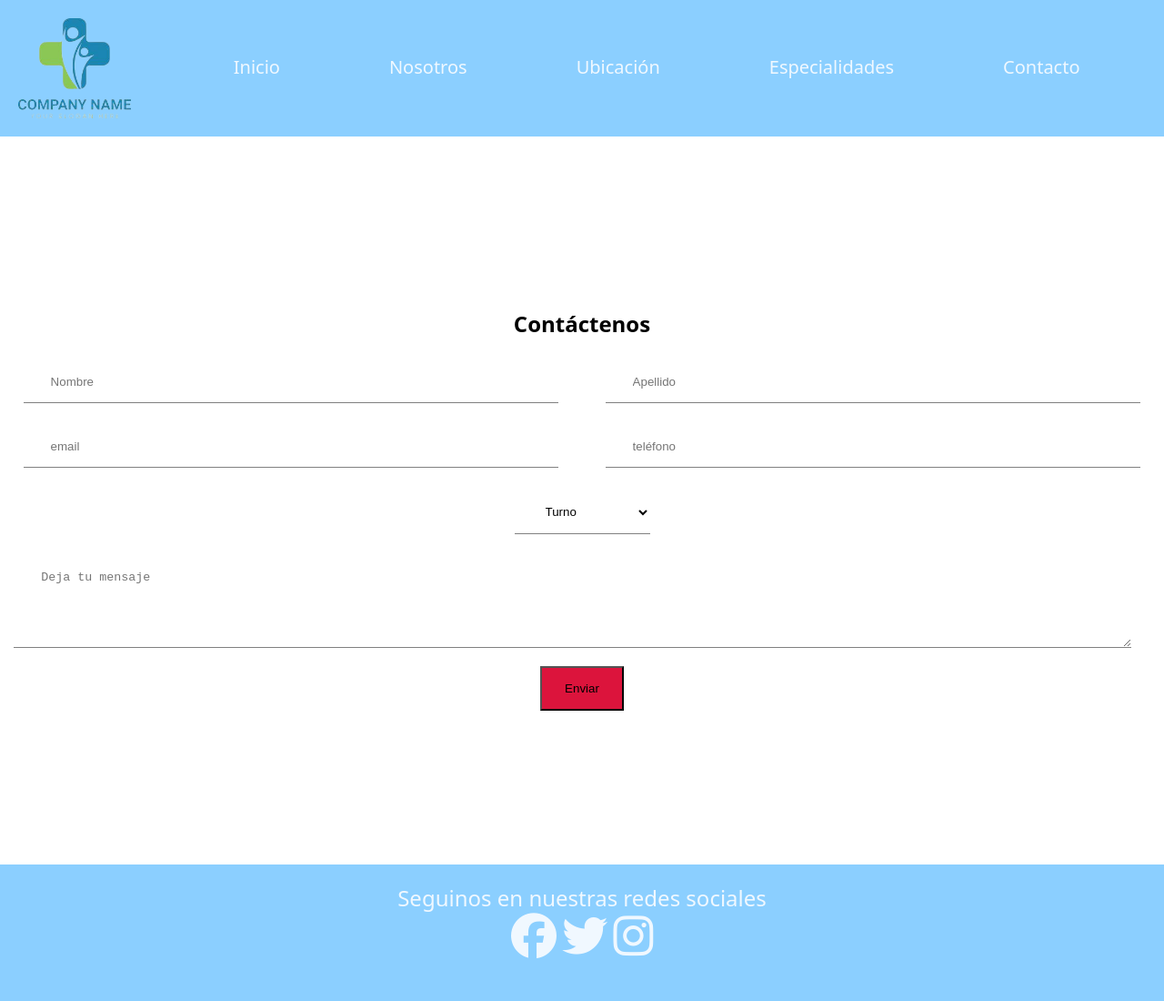
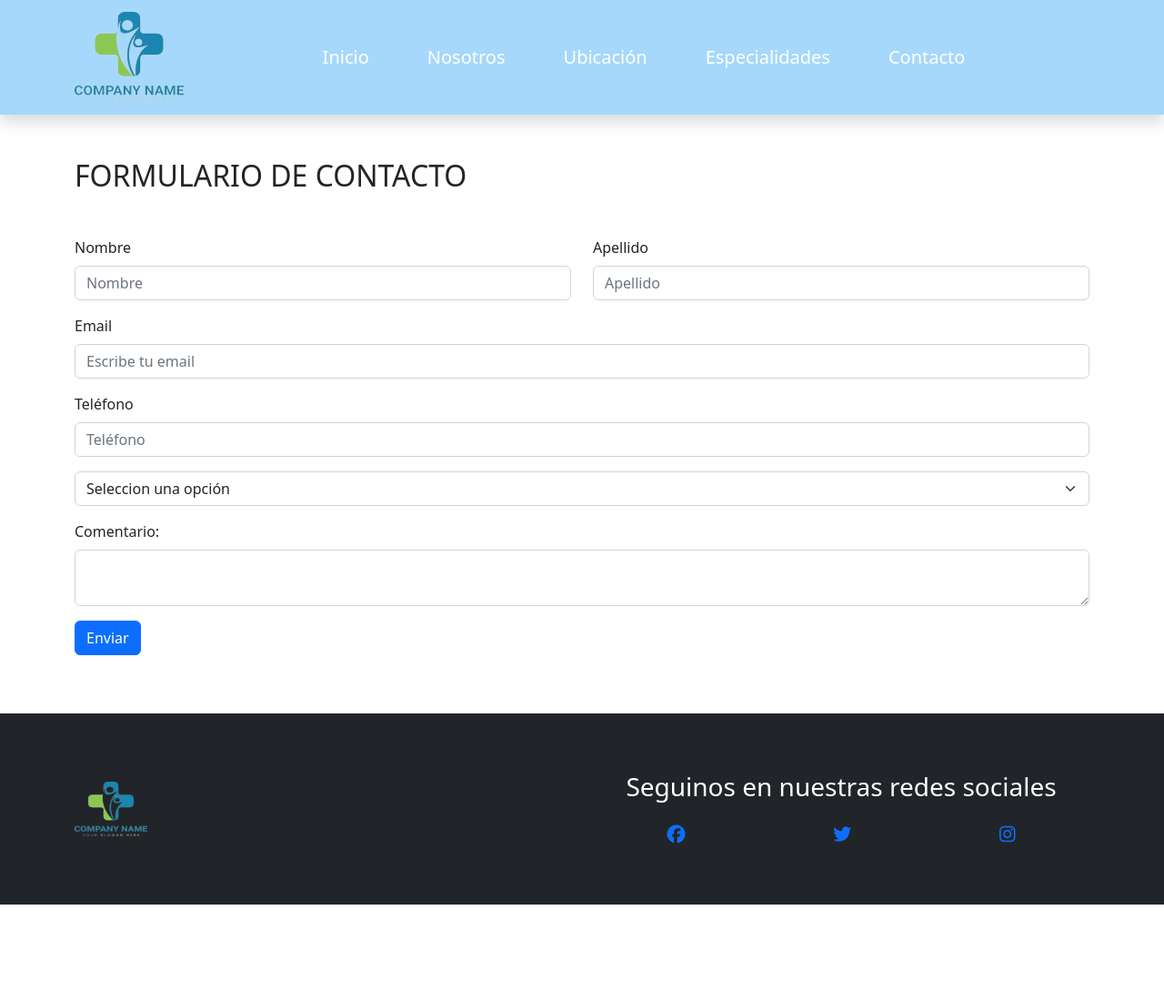
Before and after one commit to jescdev/primer_repositorio, a plain HTML site: page pages/contacto.html in a window 1280 px wide. Shown: the whole page at 91% size. After the commit the page ends 994 px from the top, so only its background shows below. Drawn offline with nearby package versions, Linux system fonts and the light colour scheme.

Commit message:
Se implemento BS en navbar, formulario de contacto y footer, de la página Contacto

```diff
--- a/pages/contacto.html
+++ b/pages/contacto.html
@@ -6,7 +6,14 @@
     <meta name="viewport" content="width=device-width, initial-scale=1.0" />
     <!-- ICONO DE PESTAÑA -->
     <link rel="shotcurt icon" href="../assets/img/hospital.png" />
-    <link rel="stylesheet" href="../css/style.css" />
+<!-- BS -->
+    <link
+    href="https://cdn.jsdelivr.net/npm/bootstrap@5.2.0/dist/css/bootstrap.min.css"
+    rel="stylesheet"
+    integrity="sha384-gH2yIJqKdNHPEq0n4Mqa/HGKIhSkIHeL5AyhkYV8i59U5AR6csBvApHHNl/vI1Bx"
+    crossorigin="anonymous"
+  />
+  <!-- FONTS -->
     <link
       href="https://fonts.googleapis.com/css2?family=Oswald:wght@300&family=Roboto+Condensed:wght@400;700&family=Roboto:ital,wght@0,500;0,700;1,500&display=swap"
       rel="stylesheet"
@@ -16,63 +23,148 @@
     <title>Contacto</title>
   </head>
   <body>
-    <div class="containerGrid-contacto">
-        <header class="header">
-            <img src="../assets/img/logo-main.png" alt="logo principal" />
-            <!-- COMIENZO MENÚ NAV -->
-            <ul class="nav">
-            <li><a href="../index.html">Inicio</a></li>
-            <li><a href="nosotros.html">Nosotros</a></li>
-            <li><a href="ubicacion.html">Ubicación</a></li>
-            <li><a href="especialidades.html">Especialidades</a></li>
-            <li><a href="contacto.html">Contacto</a></li>
+    <!-- NAV -->
+   <nav
+   class="navbar navbar-expand-lg shadow fs-5 sticky-top menu navbar-dark"
+   style="background-color: rgb(166, 216, 251)"
+ >
+   <div class="container">
+     <a class="navbar-brand m" href="#">
+       <img
+         src="../assets/img/logo-main.png"
+         alt="logo-main"
+         width="120px"
+         height="100px"
+       />
+     </a>
+     <button
+       class="navbar-toggler"
+       type="button"
+       data-bs-toggle="collapse"
+       data-bs-target="#navbarSupportedContent"
+       aria-controls="navbarSupportedContent"
+       aria-expanded="false"
+       aria-label="Toggle navigation"
+     >
+       <span class="navbar-toggler-icon"></span>
+     </button>
+     <div class="collapse navbar-collapse" id="navbarSupportedContent">
+       <ul class="navbar-nav mx-auto">
+         <li class="nav-item px-4">
+           <a class="nav-link active" href="../index.html">Inicio</a>
+         </li>
+         <li class="nav-item px-4">
+           <a class="nav-link active" href="nosotros.html">Nosotros</a>
+         </li>
+         <li class="nav-item px-4">
+           <a class="nav-link active" href="ubicacion.html">Ubicación</a>
+         </li>
+         <li class="nav-item px-4">
+           <a class="nav-link active" href="especialidades.html">Especialidades</a>
+         </li>
+         <li class="nav-item px-4">
+           <a class="nav-link active" href="contacto.html">Contacto</a>
+         </li>
        </ul>
-            <!-- FIN DEL MENÚ NAV -->
-        </header>
-        <section class="contacto">
-            <h3>Contáctenos</h3>
-            <div class="contenedor">
-                <form class="formulario" action="">
-                    <input type="text" name="nombre" id="nombre" placeholder="Nombre" class="nombre" />
+     </div>
+   </div>
+ </nav>
+ <div class="container py-5">
+    <div class="mb-5 ">
+    <h2>FORMULARIO DE CONTACTO</h2>
+    </div>
+  <div class="row">
+      <div class="mb-3 col">
+        <label for="textImput" class="form-label">Nombre</label>
+        <input
+          type="text"
+          class="form-control"
+          id="textImput"
+          placeholder="Nombre"
+        />
+      </div>
+
+      <div class="mb-3 col">
+        <label for="textImput" class="form-label">Apellido</label>
+        <input
+          type="text"
+          class="form-control"
+          id="textImput"
+          placeholder="Apellido"
+        />
+      </div>
+      <div class="mb-3 ">
+        <label for="emailImput" class="form-label">Email</label>
         <input
           type="email"
-                        name="apellido"
-                        id="apellido"
-                        placeholder="Apellido"
-                        class="apellido"
+          class="form-control"
+          id="emailImput"
+          placeholder="Escribe tu email"
         />
-                    <input type="text" name="mail" id="mail" placeholder="email" class="email"/>
+      </div>
 
+      <div class="mb-3">
+        <label for="telImput" class="form-label">Teléfono</label>
         <input
           type="tel"
-                        name="telefono"
-                        id="telefono"
-                        placeholder="teléfono"
-                        class="telefono"
+          class="form-control"
+          id="telImput"
+          placeholder="Teléfono"
         />
+      </div>
 
-                    <select name="asunto" id="asunto" class="asunto">
-                        <option value="turno">Turno</option>
-                        <option value="consulta">Consulta</option>
-                        <option value="comentario">Comentario</option>
+      <div class="mb-3">
+        <select class="form-select" aria-label="Default select example">
+          <option selected>Seleccion una opción</option>
+          <option value="1">Turno</option>
+          <option value="2">Consulta</option>
+          <option value="3">Comentario</option>
         </select>
-                    <textarea class= mensaje name="mensaje" id="mensaje" cols="30" rows="10" placeholder="Deja tu mensaje"></textarea>
-                    </p>
-                    <input type="submit" value="Enviar" class="boton" />
-                </form>
       </div>
-        </section>
-        <!-- FIN DEL FORMULARIO DE CONTACTO -->
-        <footer class="footer">
-            <!-- <img src="../assets/img/logo-main.png" alt="logo principal" /> -->
-            <div class="col">
-                <div class="textoFooter">Seguinos en nuestras redes sociales</div>
-                <div class="redes">
-                    <a href="#"><i class="fab fa-facebook"></i></a>
-                    <a href="#"><i class="fab fa-twitter"></i></a>
-                    <a href="#"><i class="fab fa-instagram"></i></a>
+
+      <div class="mb-3">
+        <label form="comentId" class="form-label">Comentario:</label>
+        <textarea id="comentId" class="form-control"></textarea>
+      </div>
+
+      <div class="mb-3">
+        <input class="btn btn-primary" type="button" value="Enviar" />
+      </div>
+    </div>
+  </div>
+</div>
+
+<!-- FOOTER -->
+
+<footer class="bg-dark text-white">
+<div class="container py-5">
+  <div class="row">
+    <div class="col d-flex align-items-center">
+      <a href="#" class="col-3 ">
+      <img src="/assets/img/logo-main.png" alt="logo"
+      width="80px"
+      height="60px">
+      </a>
+    </div>
+
+    <div class="col text-center py-3">
+      <span class="h3">Seguinos en nuestras redes sociales</span>
+      <div class="d-flex justify-content-around pt-4">
+        <a href="#"><i class="fa-brands fa-facebook fs-5"></i></a>
+        <a href="#"><i class="fab fa-twitter fs-5"></i></a>
+        <a href="#"><i class="fab fa-instagram fs-5"></i></a>
+      </div>
+    </div>
+
+
   </div>
 </div>
 </footer>
-    </div>
+
+<!-- JavaScript Bundle with Popper -->
+<script
+src="https://cdn.jsdelivr.net/npm/bootstrap@5.2.0/dist/js/bootstrap.bundle.min.js"
+integrity="sha384-A3rJD856KowSb7dwlZdYEkO39Gagi7vIsF0jrRAoQmDKKtQBHUuLZ9AsSv4jD4Xa"
+crossorigin="anonymous"
+></script>
   </body>
```
Also changed, not shown: index.html (+4 -4 lines). Lines whose indentation alone changed are shown as unchanged.
